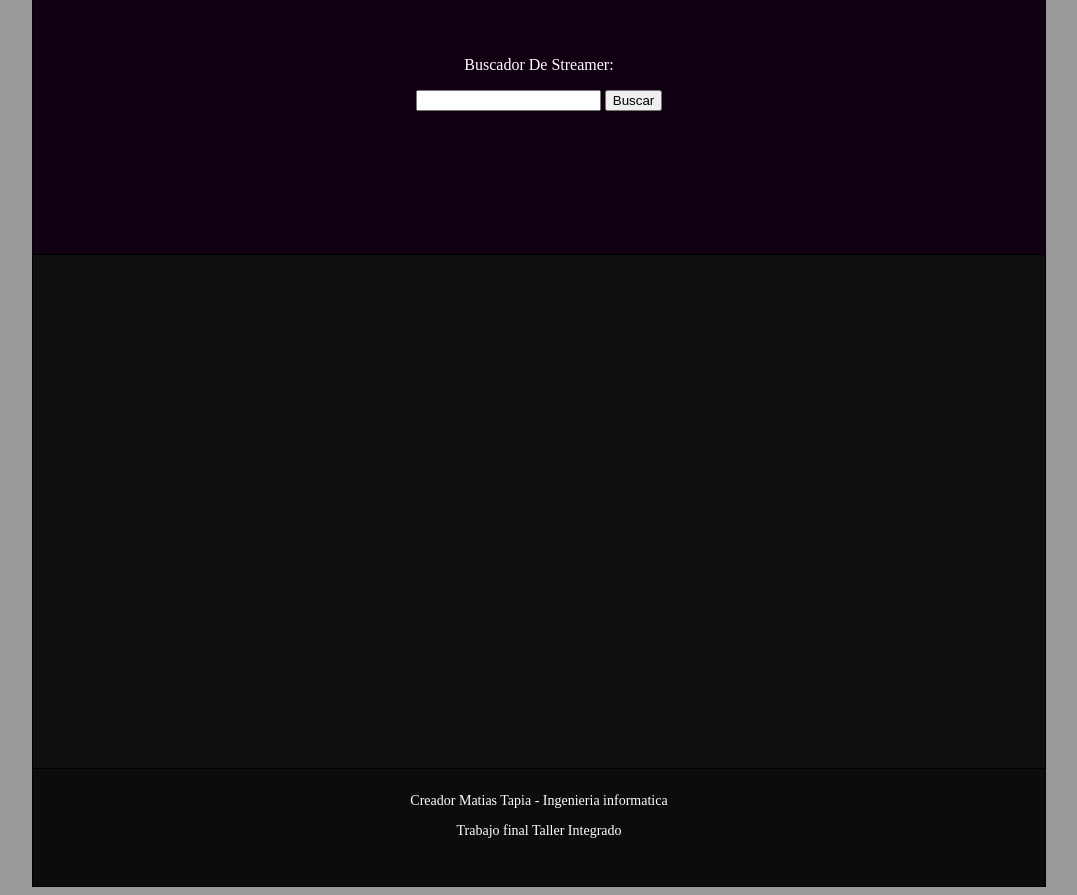
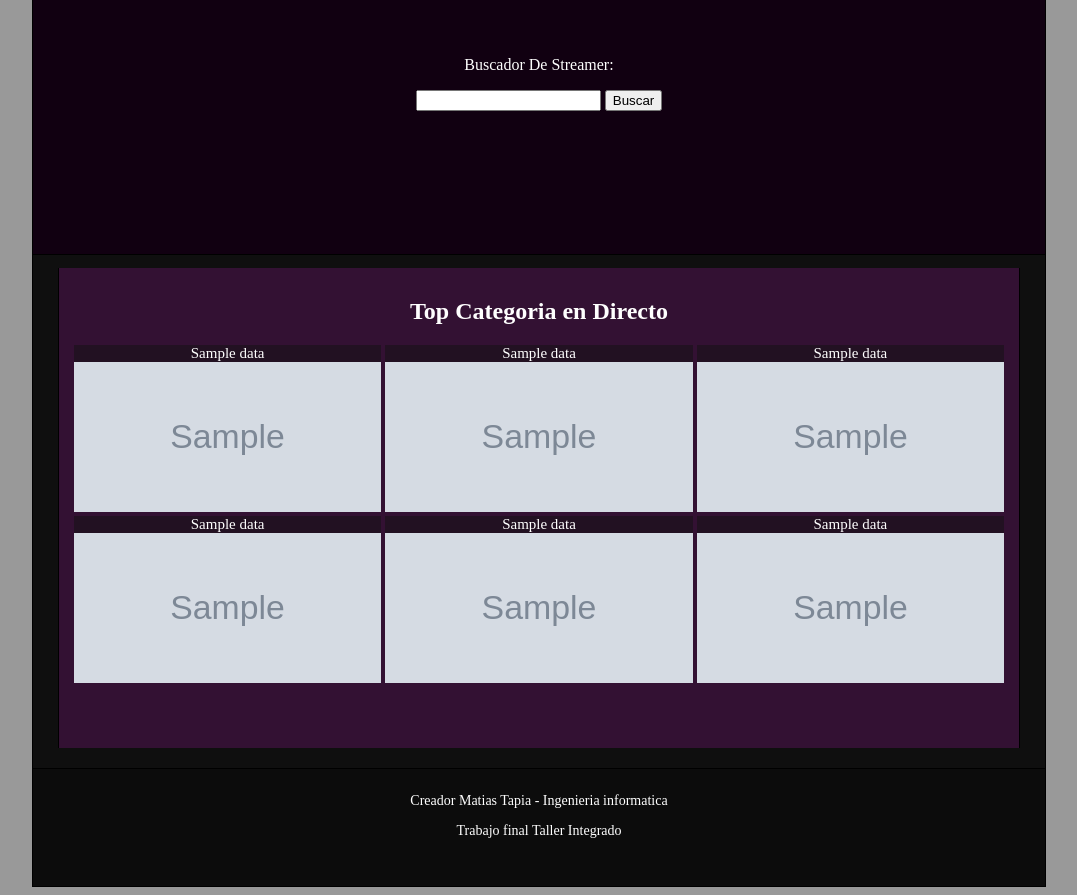
Before and after one commit to MaTaUpla/tallerintegrado, a Flask app: template Webapp/Templates/detail.html in a window 1280 px wide. Shown: the part 128-1023 px from the top of the page, without its empty margins (101-1178 px from the left). Run offline with Flask 2, Linux system fonts and the light colour scheme; the template is opened without the code that fills it: most values are stand-ins (such as "Sample title", 1, 10 or a date in 2020); grey boxes marked "Sample" are stand-in pictures; parts of the project's set-up code (start-up, migrations or seed data) failed here and were passed over.

Commit message:
Update detail.html

```diff
--- a/Webapp/Templates/detail.html
+++ b/Webapp/Templates/detail.html
@@ -13,6 +13,33 @@ Taller Integral
     </form>
 </div>
 <div id="body_s">
+    <div id="topGame">
+        <h2>Top Categoria en Directo</h2>
+        <div class="Grafico_B">
+            <div class='st_b'>{{ data.name }}</div>
+            <img src="{{ data.banner }}" width="100%" height="100%">
+        </div>
+        <div class="Grafico_B">
+            <div class='st_b'>{{ data.name2 }}</div>
+            <img src="{{ data.banner2 }}" width="100%" height="100%">
+        </div>
+        <div class="Grafico_B">
+            <div class='st_b'>{{ data.name3 }}</div>
+            <img src="{{ data.banner3 }}" width="100%" height="100%">
+        </div>
+        <div class="Grafico_B">
+            <div class='st_b'>{{ data.name4 }}</div>
+            <img src="{{ data.banner4 }}" width="100%" height="100%">
+        </div>
+        <div class="Grafico_B">
+            <div class='st_b'>{{ data.name5 }}</div>
+            <img src="{{ data.banner5 }}" width="100%" height="100%">
+        </div>
+        <div class="Grafico_B">
+            <div class='st_b'>{{ data.name6 }}</div>
+            <img src="{{ data.banner6 }}" width="100%" height="100%">
+        </div>
+    </div>
 </div>
 <footer>
     <div id="footer">
```
